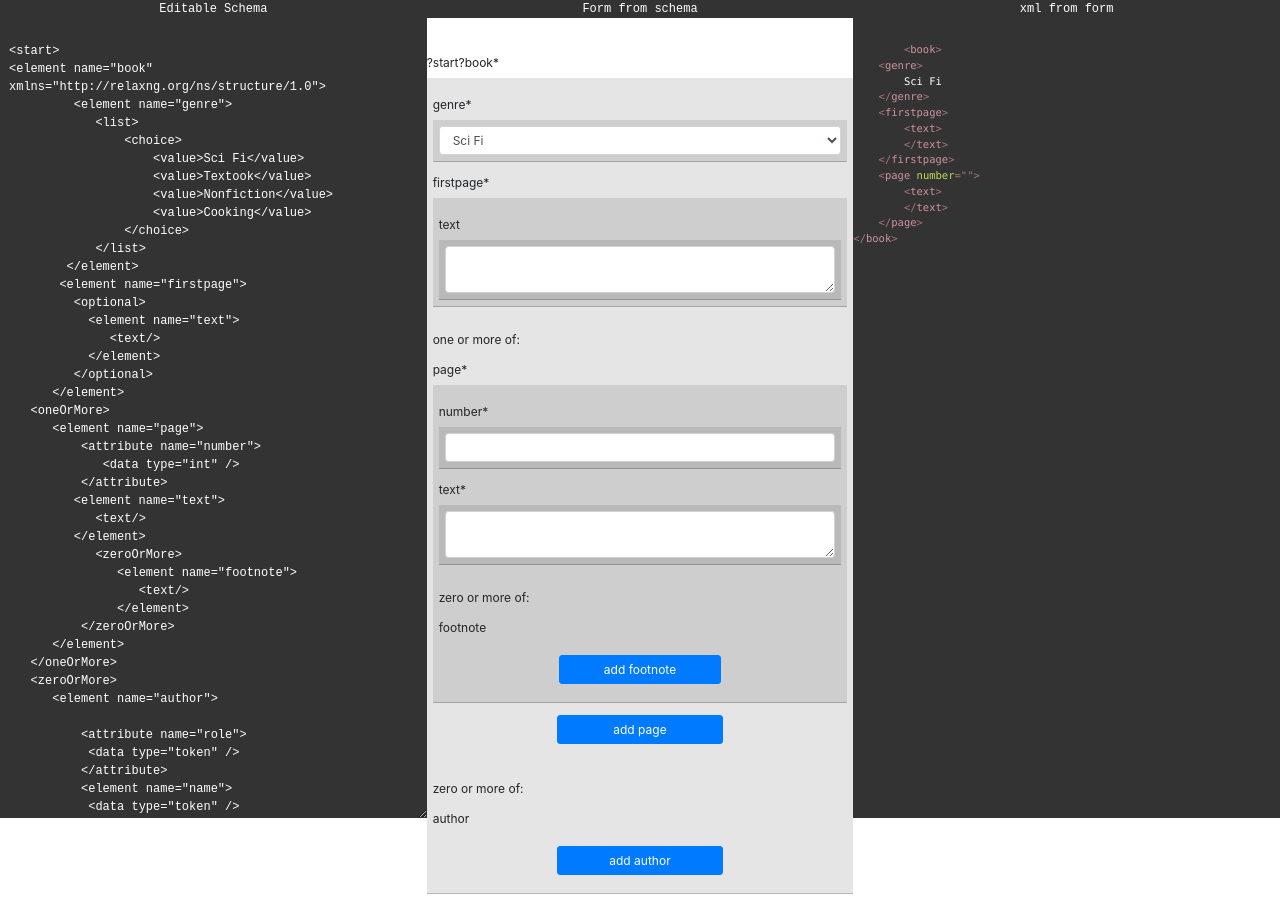
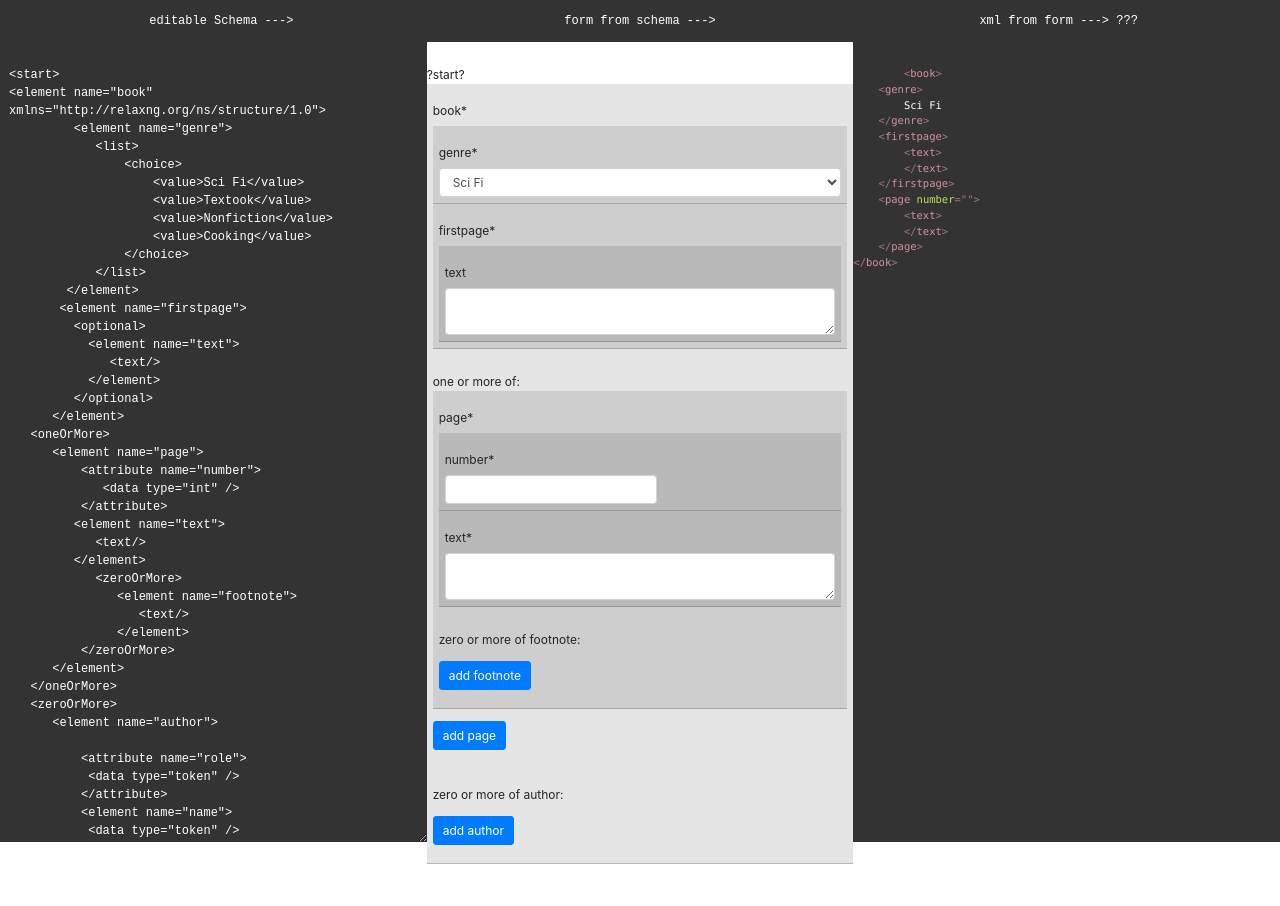
Before and after one commit to nikonikoniko/relaxNg-forms, a website: page demo/index.html in a window 1280 px wide. After the commit the page ends 876 px from the top, so only its background shows below. Drawn offline with nearby package versions, Linux system fonts and the light colour scheme; no server answers.

Commit message:
visual updates

```diff
--- a/demo/index.html
+++ b/demo/index.html
@@ -12,13 +12,13 @@
   <div class = 'container-fluid'>
     <div class='row titlerow'>
       <div class='col-4'>
-         Editable Schema
+         editable Schema --->
       </div>
       <div class='col-4'>
-         Form from schema
+         form from schema --->
       </div>
       <div class='col-4'>
-         xml from form
+         xml from form ---> ???
       </div>
     </div>
     <div class ='row workingrow'>
--- a/demo/main.css
+++ b/demo/main.css
@@ -42,7 +42,9 @@ element, attribute {
 
 zeroormore > element:first-of-type { display: none; }
 
-
+input.form-control {
+    width: auto;
+}
 
 
 .titlerow {
@@ -50,6 +52,7 @@ zeroormore > element:first-of-type { display: none; }
     color:white;
     font-family: monospace;
     text-align: center;
+    padding: 1em;
 }
 
 .entrycol textarea {
@@ -93,10 +96,7 @@ h5{
 button {
     text-align:center;
     margin: 1em auto;
-    display: block;
-    width: 40%;
-    margin-left: 30%;
-    margin-right: 30%
+    display: inline-block;
 }
 .workingrow .col-4{
 }
--- a/src/parsers/form/to_xml/transform.js
+++ b/src/parsers/form/to_xml/transform.js
@@ -34,7 +34,7 @@ const funks = {
   },
   attribute: (node, inject) => {
     const n = nodeName(node);
-    const v = get('children.0.value', node);
+    const v = get('children.1.value', node);
     node.parentNode.setAttribute(n, v);
     return '';
   },
--- a/src/parsers/schema/to_form/transform.js
+++ b/src/parsers/schema/to_form/transform.js
@@ -54,7 +54,7 @@ const funks = {
   },
   zeroOrMore: (node, inject) => {
     const n = nodeName(firstElementChild(node));
-    return `<span class="zomlabel">zero or more of: </span><zeroOrMore>${inject.join('')}${funks.clonable(n)}</zeroOrMore>`;
+    return `<span class="zomlabel">zero or more of ${n}: </span><zeroOrMore>${inject.join('')}${funks.clonable(n)}</zeroOrMore>`;
   },
   optional: (node, inject) =>
     `<optional>${inject.join('<br />')}</optional>`
@@ -97,12 +97,12 @@ const funks = {
   namedElement: (node, inject) => {
     const elname = nodeName(node);
     const opt = isOptionalNode(node.parentNode);
-    return `<label>${elname}${!opt ? '*' : ''}</label><element name='${elname}'>${inject.join('')}</element>`;
+    return `<element name='${elname}'><label>${elname}${!opt ? '*' : ''}</label>${inject.join('')}</element>`;
   },
   attribute: (node, inject) => {
     const elname = nodeName(node);
     const opt = isOptionalNode(node.parentNode);
-    return `<label>${elname}${!opt ? '*' : ''}</label><attribute name="${elname}">${inject.join('')}</attribute>`;
+    return `<attribute name="${elname}"><label>${elname}${!opt ? '*' : ''}</label>${inject.join('')}</attribute>`;
   },
   default: (node, inject) => {
     console.log(node);
```
Also changed, not shown: demo/bundle.js.
